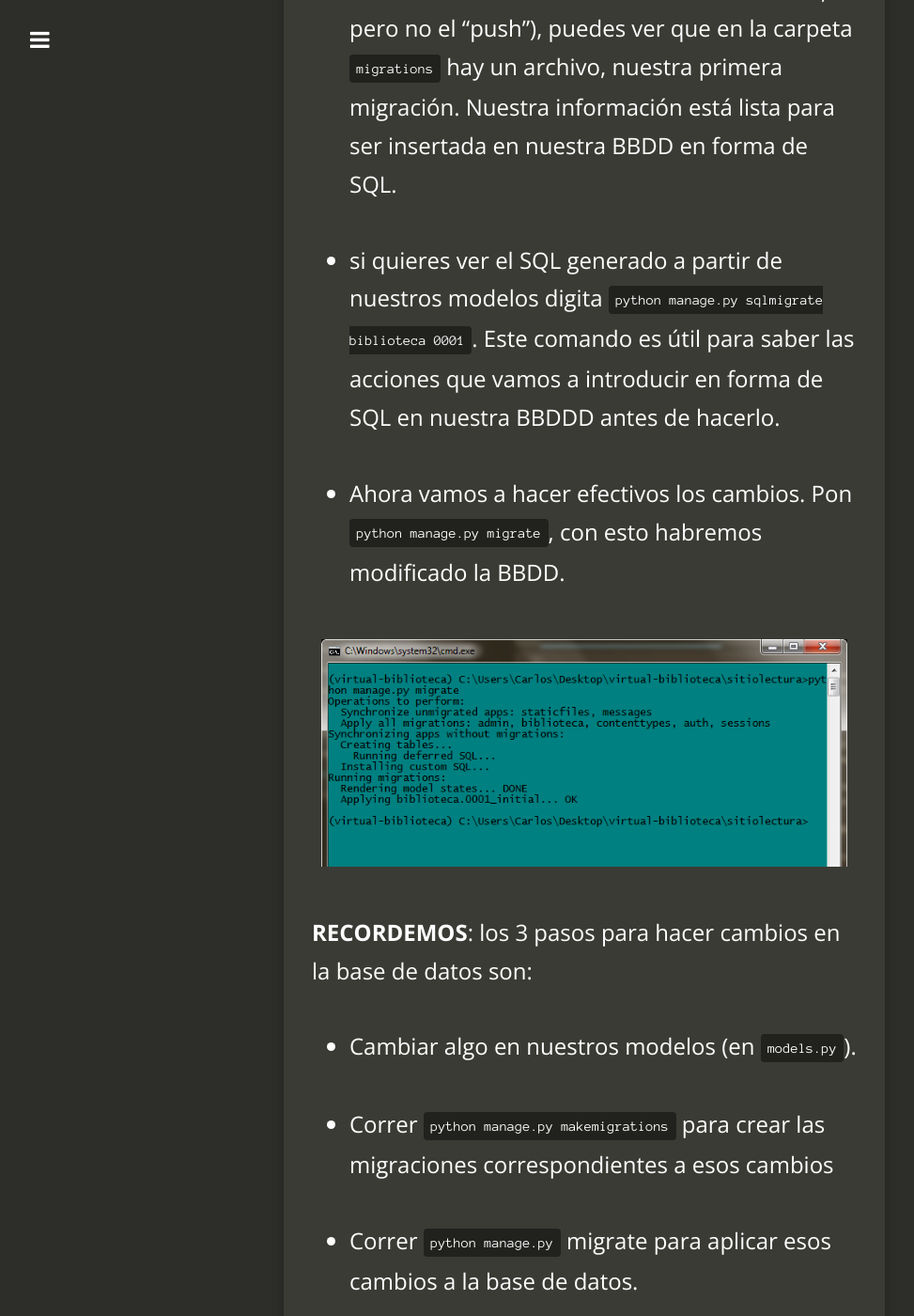
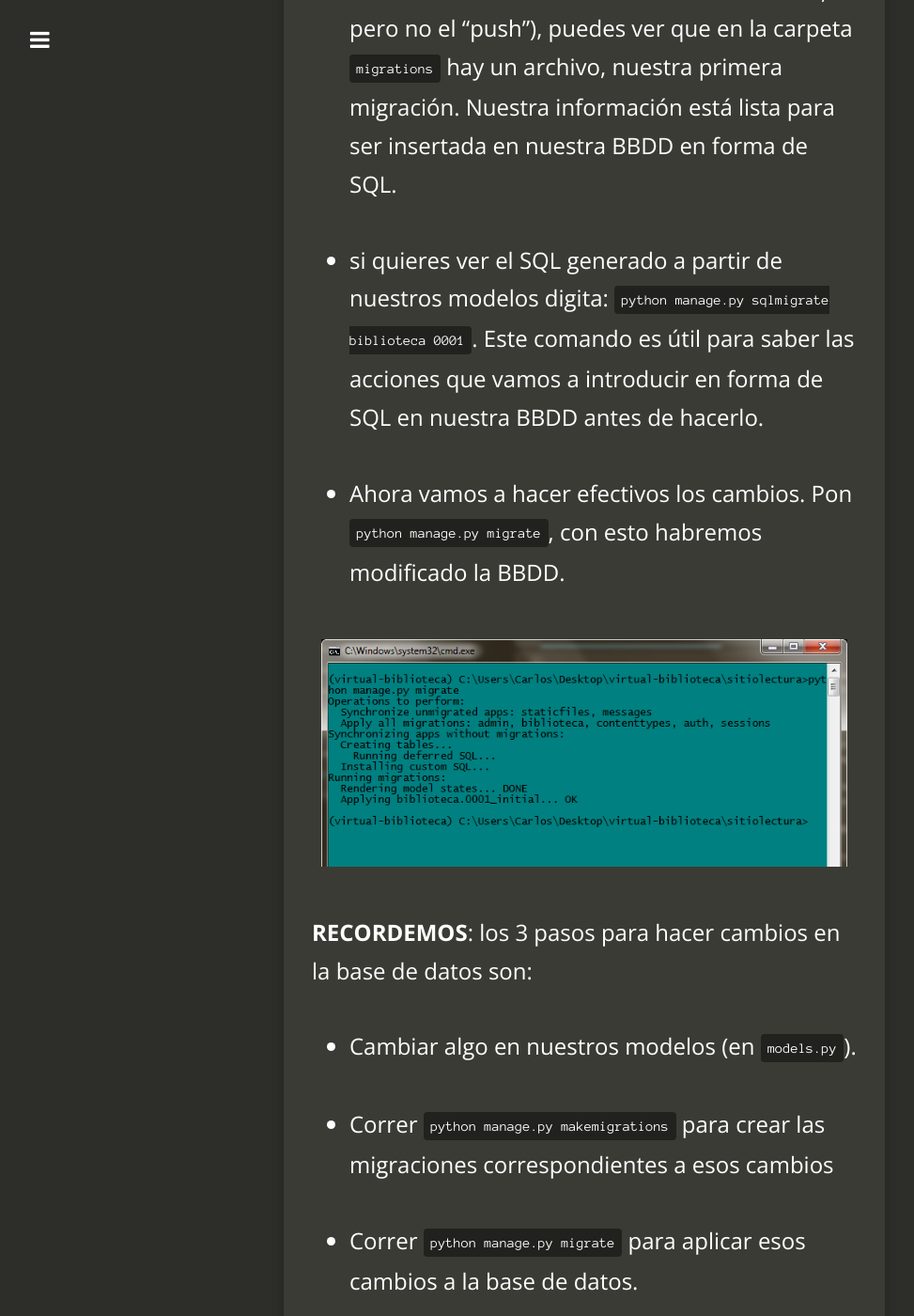
Before and after one commit to CarMoreno/carmoreno.github.io, a Jekyll site: the page built from _posts/2015-08-24-App-Django1.8-Parte2.md, in a window 1280 px wide and 1400 px high, scrolled down 7784 px. Shown: the whole window at 94% size, without its empty margins (18-991 px from the left). Built offline with Jekyll 4.4.1, drawn with Linux system fonts in a browser that asks for light colours; nearby versions of some CDN libraries; Markdown is read by kramdown in place of the engine named in the settings; comment, search, counter and statistics services are not loaded.

Commit message:
Update 2015-08-24-App-Django1.8-Parte2.md

```diff
--- a/_posts/2015-08-24-App-Django1.8-Parte2.md
+++ b/_posts/2015-08-24-App-Django1.8-Parte2.md
@@ -113,7 +113,7 @@ Abrimos una terminal y nos dirigimos al directorio donde está ubicado `manage.p
 
 	Hasta este paso hemos hecho las migraciones de nuestros modelos, pero aun no se han aplicado los cambios a nuestra BBDD (para los que han trabajdo con GIT, puedes pensar en esto como si hubiesemos hecho un "commit", pero no el "push"), puedes ver que en la carpeta `migrations` hay un archivo, nuestra primera migración. Nuestra información está lista para ser insertada en nuestra BBDD en forma de SQL.
 
-2. si quieres ver el SQL generado a partir de nuestros modelos digita `python manage.py sqlmigrate biblioteca 0001`. Este comando es útil para saber las acciones que vamos a introducir en forma de SQL en nuestra BBDDD antes de hacerlo.
+2. si quieres ver el SQL generado a partir de nuestros modelos digita: `python manage.py sqlmigrate biblioteca 0001`. Este comando es útil para saber las acciones que vamos a introducir en forma de SQL en nuestra BBDD antes de hacerlo.
 
 3. Ahora vamos a hacer efectivos los cambios. Pon `python manage.py migrate`, con esto habremos modificado la BBDD.
 
@@ -125,7 +125,7 @@ Abrimos una terminal y nos dirigimos al directorio donde está ubicado `manage.p
 
 * Correr `python manage.py makemigrations` para crear las migraciones correspondientes a esos cambios
 
-* Correr `python manage.py` migrate para aplicar esos cambios a la base de datos.
+* Correr `python manage.py migrate` para aplicar esos cambios a la base de datos.
 
 Y eso es todo, si tienen alguna duda o problema al respecto, pueden hacermelo saber mas abajo en la caja de comentarios. Gracias por leer y comentar. {% highlight python %}print("Hasta pronto"){% endhighlight %}
 
```
